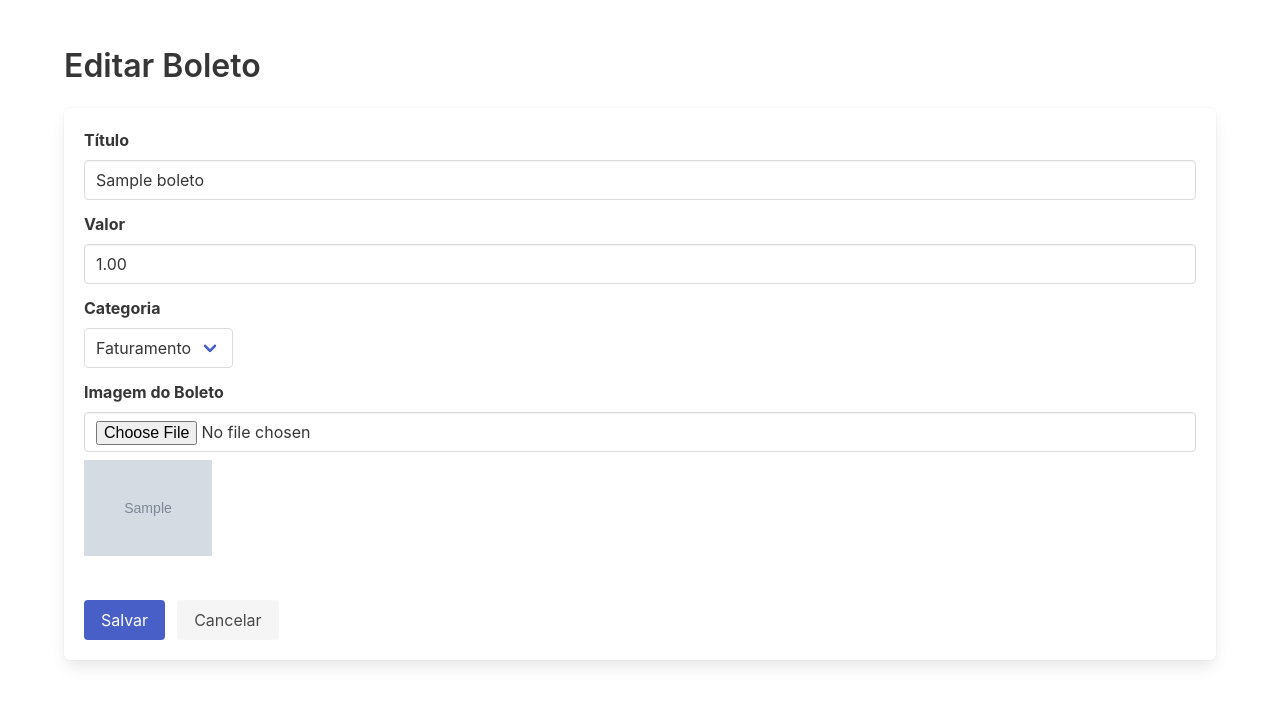
After one commit to bernardommedeiros/Gerenciador-Financeiro, a Django app: page /boleto/1/edit/ in a window 1280 px wide. The commit adds this page. Shown: the top 723 px of the page. Run offline with Django 5.2, Linux system fonts and the light colour scheme; a user stored in the database is signed in; tables that the repository leaves empty hold one stand-in row (values such as "Sample post"); grey boxes marked "Sample" are stand-in pictures; some libraries are stand-ins or nearby versions.

Commit message:
feat: update boleto

```diff
--- a/src/finances/personal_finance/services/boleto.py
+++ b/src/finances/personal_finance/services/boleto.py
@@ -33,8 +33,17 @@ def calcular_saldo(balancete_id=None):
         'despesa': despesa
     }
 
-
 def boleto_delete(boleto_id):
     boleto = Boleto.objects.get(id=boleto_id)
     boleto.delete()
     return True
+
+def boleto_update(boleto_id, data, files):
+    boleto = Boleto.objects.get(id=boleto_id)
+    boleto.title = data.get('title', boleto.title)
+    boleto.value = data.get('value', boleto.value)
+    boleto.category = data.get('category', boleto.category)
+    if files and 'boleto_img' in files:
+        boleto.boleto_img = files.get('boleto_img')
+    boleto.save()
+    return boleto
--- /dev/null
+++ b/src/finances/personal_finance/templates/personal_finance/boleto_update.html
@@ -0,0 +1,56 @@
+{% extends 'personal_finance/base.html' %}
+
+{% block title %}Editar Boleto{% endblock %}
+
+{% block content %}
+<section class="section">
+  <div class="container">
+    <h2 class="title is-3">Editar Boleto</h2>
+    <form method="post" enctype="multipart/form-data" class="box">
+      {% csrf_token %}
+      <div class="field">
+        <label class="label">Título</label>
+        <div class="control">
+          <input class="input" type="text" name="title" value="{{ boleto.title }}" required>
+        </div>
+      </div>
+      <div class="field">
+        <label class="label">Valor</label>
+        <div class="control">
+          <input class="input" type="number" step="0.01" name="value" value="{{ boleto.value }}" required>
+        </div>
+      </div>
+      <div class="field">
+        <label class="label">Categoria</label>
+        <div class="control">
+          <div class="select">
+            <select name="category" required>
+              <option value="Faturamento" {% if boleto.category == "Faturamento" %}selected{% endif %}>Faturamento</option>
+              <option value="Despesa" {% if boleto.category == "Despesa" %}selected{% endif %}>Despesa</option>
+            </select>
+          </div>
+        </div>
+      </div>
+      <div class="field">
+        <label class="label">Imagem do Boleto</label>
+        <div class="control">
+          <input class="input" type="file" name="boleto_img">
+        </div>
+        {% if boleto.boleto_img %}
+          <figure class="image is-128x128 mt-2">
+            <img src="{{ boleto.boleto_img.url }}" alt="Imagem atual do boleto">
+          </figure>
+        {% endif %}
+      </div>
+      <div class="field is-grouped">
+        <div class="control">
+          <button class="button is-link" type="submit">Salvar</button>
+        </div>
+        <div class="control">
+          <a class="button is-light" href="{% url 'boleto_listar' boleto.balancete.id %}">Cancelar</a>
+        </div>
+      </div>
+    </form>
+  </div>
+</section>
+{% endblock %}
--- a/src/finances/personal_finance/urls.py
+++ b/src/finances/personal_finance/urls.py
@@ -2,7 +2,7 @@ from django.urls import path
 from django.contrib.auth import views as auth_views
 from .views.auth import register_view, login_view, logout_view
 from .views.balancete import BalanceteListView, BalanceteCreateView
-from .views.boleto import BoletoListView, BoletoCreateView, BoletoDeleteView
+from .views.boleto import BoletoListView, BoletoCreateView, BoletoDeleteView, BoletoUpdateView
 
 
 
@@ -12,8 +12,9 @@ urlpatterns = [
     path('logout/', logout_view, name='logout'),
 
     path('balancetes/novo/', BalanceteCreateView.as_view(), name='balancete_criar'),
-    path('/home/', BalanceteListView.as_view(), name='listar_balancetes'),
+    path('home/', BalanceteListView.as_view(), name='listar_balancetes'),
     path('balancete/<int:balancete_id>/boletos/', BoletoListView.as_view(), name='boleto_listar'),
     path('balancete/<int:balancete_id>/boletos/novo/', BoletoCreateView.as_view(), name='boleto_criar'),
-    path('boleto/<int:boleto_id>/delete/', BoletoDeleteView.as_view(), name='boleto_delete')
+    path('boleto/<int:boleto_id>/delete/', BoletoDeleteView.as_view(), name='boleto_delete'),
+    path('boleto/<int:boleto_id>/edit/', BoletoUpdateView.as_view(), name='boleto_update'),
 ]
--- a/src/finances/personal_finance/views/boleto.py
+++ b/src/finances/personal_finance/views/boleto.py
@@ -45,3 +45,14 @@ class BoletoDeleteView(LoginRequiredMixin, View):
         balancete_id = boleto.balancete.id
         service.boleto_delete(boleto_id)
         return redirect('boleto_listar', balancete_id=balancete_id)
+
+class BoletoUpdateView(LoginRequiredMixin, View):
+    def get(self, request, boleto_id):
+        boleto = get_object_or_404(service.listar_boletos(), id=boleto_id)
+        return render(request, 'personal_finance/boleto_update.html', {
+            'boleto': boleto
+        })
+
+    def post(self, request, boleto_id):
+        boleto = service.boleto_update(boleto_id, request.POST, request.FILES)
+        return redirect('boleto_listar', balancete_id=boleto.balancete.id)
```
Also changed, not shown: src/finances/personal_finance/templates/personal_finance/listar_boletos.html (+11 -3 lines).
